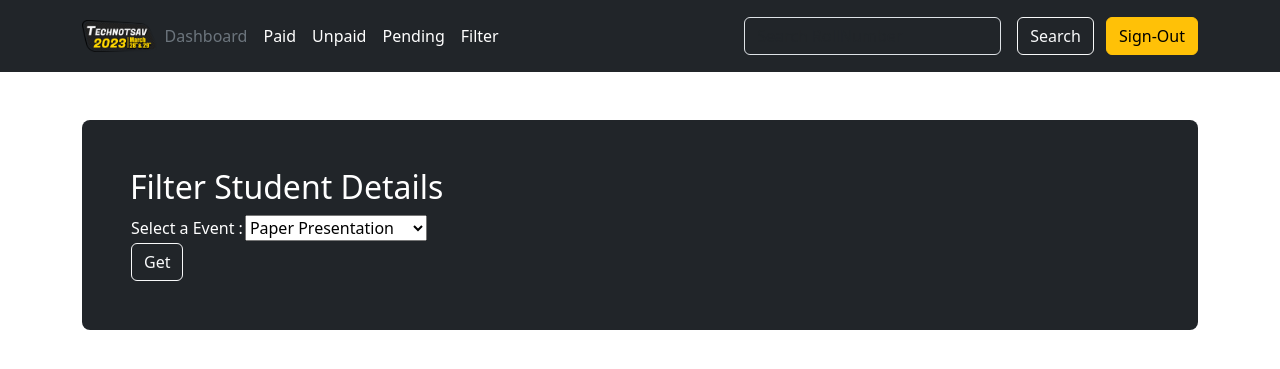
After one commit to Sayikumarr/MRIET-Events-Handling, a Django app: page /filter/ in a window 1280 px wide. The commit adds this page. Shown: the top 369 px of the page. Run offline with Django 4.2, Linux system fonts and the light colour scheme; a user stored in the database is signed in.

Commit message:
v2 added filter and fixed bugs

```diff
--- a/mriet_it_et_server/events/templates/base2.html
+++ b/mriet_it_et_server/events/templates/base2.html
@@ -109,7 +109,7 @@
     <div class="container">
       <div class="d-flex flex-wrap align-items-center justify-content-center justify-content-lg-start">
         <a href="/" class="d-flex align-items-center mb-2 mb-lg-0 text-white text-decoration-none">
-          <img height=32 src="{% static '\img\logo.png' %}" />
+          <img height=32 src="{% static '\img\Logo.png' %}" />
         </a>
 
         <ul class="nav col-12 col-lg-auto me-lg-auto mb-2 justify-content-center mb-md-0">
@@ -117,7 +117,7 @@
           <li><a href="/paid" class="nav-link px-2 text-white">Paid</a></li>
           <li><a href="/unpaid" class="nav-link px-2 text-white">Unpaid</a></li>
           <li><a href="/pending" class="nav-link px-2 text-white">Pending</a></li>
-          <li><a href="#" class="nav-link px-2 text-white">About</a></li>
+          <li><a href="/filter" class="nav-link px-2 text-white">Filter</a></li>
         </ul>
 
         <form class="col-12 col-lg-auto mb-3 mb-lg-0 me-lg-3" role="search">
@@ -127,7 +127,7 @@
 
         <div class="text-end">
           <button type="button" class="btn btn-outline-light me-2" onclick="search()">Search</button>
-          <button type="button" class="btn btn-warning">Sign-Out</button>
+          <button type="button" class="btn btn-warning" onclick="location.href='/logout'">Sign-Out</button>
         </div>
       </div>
     </div>
--- a/mriet_it_et_server/events/templates/dashboard.html
+++ b/mriet_it_et_server/events/templates/dashboard.html
@@ -18,7 +18,7 @@
                 {% for student in stu %}
                   <tr>
                     <th scope="row">{{forloop.counter}}</th>
-                    <td><a href="detail/{{student.student.roll}}">{{student.student.roll}}</a></td>
+                    <td><a href="/dashboard/detail/{{student.student.roll}}">{{student.student.roll}}</a></td>
                     <td>{{student.student.name}}</td>
                     <td>{{student.student.branchNyear}}</td>
                     <td>{{student.paid}} / {{student.total}}</td>
--- /dev/null
+++ b/mriet_it_et_server/events/templates/filter.html
@@ -0,0 +1,31 @@
+{% extends 'base2.html' %}
+
+{% block content %}
+<div class = "container mt-5">
+<div class="h-100 p-5 text-bg-dark rounded-3">
+    <h2>Filter Student Details</h2>
+      <form method = "POST">
+        {% csrf_token %}
+        <table>
+            <tr>
+                <td>Select a Event : </td>
+                <td><select name="filter">
+                    <option value="paper">Paper Presentation</option>
+                    <option value="poster">Poster Presentation</option>
+                    <option value="debugging">Code Debugging</option>
+                    <option value="expo">Project Expo</option>
+                    <option value="quiz">Technical Quiz</option>
+                    <option value="treasure">Treasure Hunt</option>
+                    <option value="short">Short Film</option>
+                    <option value="conn">Technical Connection</option>
+                    <option value="circuit">Circuitrix</option>
+                    <option value="tinker">Tinker CAD</option>
+               </select></td>
+            <tr>
+                <td><input type="submit" class="btn btn-outline-light" value="Get"> </td>
+            </tr>
+        </table>
+      </form>
+  </div>
+</div>
+{% endblock content %}
--- a/mriet_it_et_server/events/views.py
+++ b/mriet_it_et_server/events/views.py
@@ -200,3 +200,31 @@ def export_to_excel(request):
         writer.writerow([obj.student.roll, obj.student.name,obj.student.father, obj.student.college,obj.student.branchNyear, obj.student.email, obj.student.wanumber,obj.total,obj.paid,obj.cash,obj.verifiedBy]) # replace with your own fields
 
     return response
+
+
+@login_required
+def filter_data(request):
+    if request.method == "POST":
+        filt = request.POST.get('filter')
+        if filt == "paper":
+            stu = Payment.objects.filter(Q(student__paper=True))
+        elif filt == 'poster':
+            stu = Payment.objects.filter(Q(student__poster=True))
+        elif filt == 'debugging':
+            stu = Payment.objects.filter(Q(student__debugging=True))
+        elif filt == 'expo':
+            stu = Payment.objects.filter(Q(student__expo=True))
+        elif filt == 'quiz':
+            stu = Payment.objects.filter(Q(student__quiz=True))
+        elif filt == 'treasure':
+            stu = Payment.objects.filter(Q(student__treasure=True))
+        elif filt == 'short':
+            stu = Payment.objects.filter(Q(student__short=True))
+        elif filt == 'conn':
+            stu = Payment.objects.filter(Q(student__conn=True))
+        elif filt == 'circuit':
+            stu = Payment.objects.filter(Q(student__circuit=True))
+        elif filt == 'tinker':
+            stu = Payment.objects.filter(Q(student__tinker=True))
+        return render(request,'dashboard.html',{'stu':stu})
+    return render(request,'filter.html')
--- a/mriet_it_et_server/mriet_it_et_server/urls.py
+++ b/mriet_it_et_server/mriet_it_et_server/urls.py
@@ -17,7 +17,7 @@ from django.contrib import admin
 from django.urls import path
 from django.contrib.auth.views import LoginView,LogoutView
 from events.views import registerEvent,getroll
-from events.views import dashboard,done_payment,getDetails,paid,unpaid,pending,export_to_excel
+from events.views import dashboard,done_payment,getDetails,paid,unpaid,pending,export_to_excel,filter_data
 
 urlpatterns = [
     path('admin/', admin.site.urls),
@@ -32,7 +32,8 @@ urlpatterns = [
     path('paid/',paid),
     path('unpaid/',unpaid),
     path('pending/',pending),
-    path('sai/export/',export_to_excel)
+    path('sai/export/',export_to_excel),
+    path('filter/',filter_data),
 ]
 
 from django.conf.urls.static import static
```
Also changed, not shown: mriet_it_et_server/events/templates/paid.html (deleted, +0 -31 lines), mriet_it_et_server/events/templates/pending.html (deleted, +0 -31 lines), mriet_it_et_server/events/templates/register.html (+8 -7 lines), mriet_it_et_server/events/templates/unpaid.html (deleted, +0 -31 lines), mriet_it_et_server/mriet_it_et_server/settings.py (+5 -2 lines), mriet_it_et_server/db.sqlite3.
